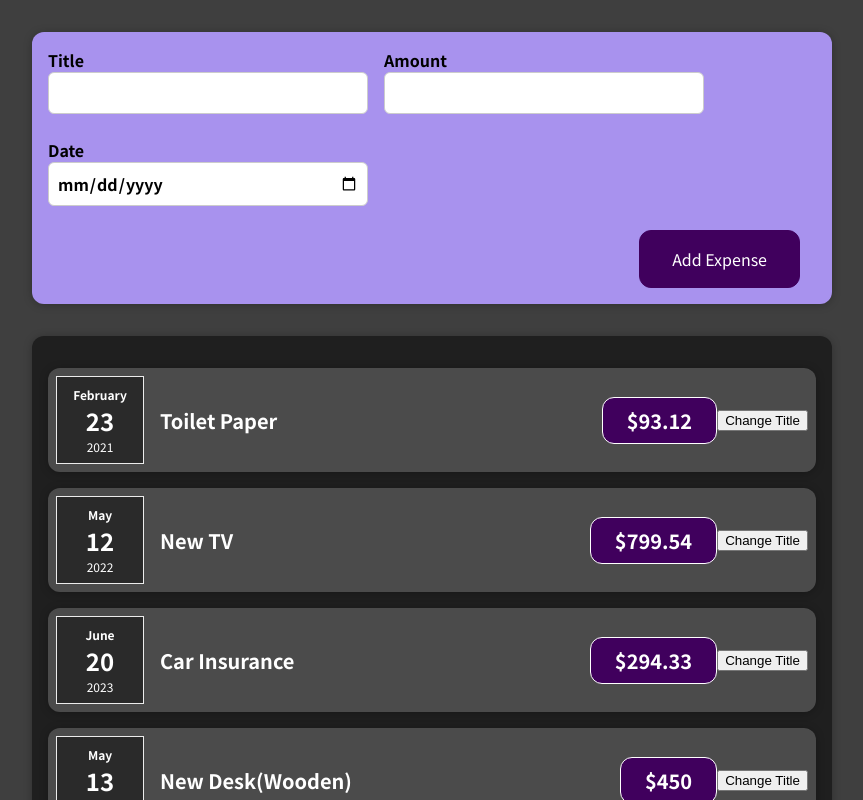
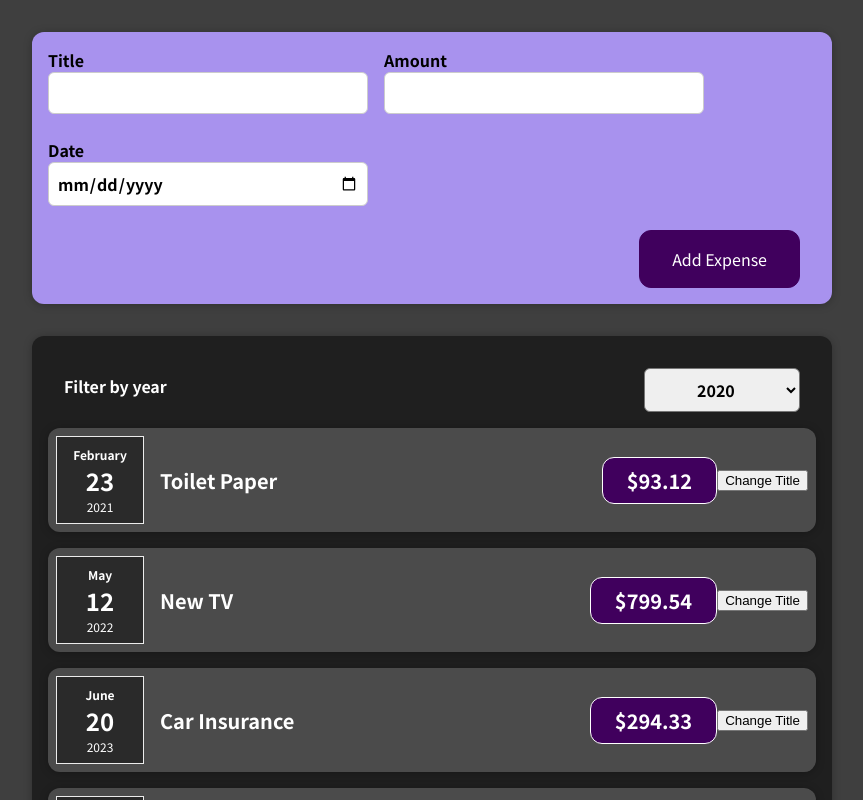
Before and after one commit to ZdraviiSmisl/ExpensesCalendar, a React (Create React App) app: page / in a window 1280 px wide. Shown: the top 800 px of the page, without its empty margins (208-1071 px from the left). Built offline with nearby package versions, Linux system fonts and the light colour scheme.

Commit message:
It was added addYearExpenseHandler

```diff
--- a/src/components/Expenses/ExpenseItem.js
+++ b/src/components/Expenses/ExpenseItem.js
@@ -6,7 +6,6 @@
 
 const ExpenseItem = (props) => {
   const [title, setTitle] = useState(props.title);
-  console.log(props);
 
   function clickHandler() {
     setTitle("Update!");
--- a/src/components/Expenses/ExpensesList.js
+++ b/src/components/Expenses/ExpensesList.js
@@ -1,10 +1,23 @@
+import React, { useState } from "react";
 import "./ExpensesList.css";
 import ExpenseItem from "../Expenses/ExpenseItem";
 import Card from "../UI/Card";
+import ExpensesFilter from "../NewExpense/ExpensesFilter";
 
 const ExpensesList = (props) => {
+  const [year, setYear] = useState("2020");
+
+  const addYearExpnseHandler = (choosenYear) => {
+    setYear(choosenYear);
+  };
+
   return (
+    <div>
       <Card className="expenses">
+        <ExpensesFilter
+          onAddYearExpense={addYearExpnseHandler}
+          selectedYear={year}
+        />
         <ExpenseItem
           title={props.items[0].title}
           amount={props.items[0].amount}
@@ -26,6 +39,7 @@
           date={props.items[3].date}
         />
       </Card>
+    </div>
   );
 };
 
--- /dev/null
+++ b/src/components/NewExpense/ExpensesFilter.css
@@ -0,0 +1,24 @@
+.expenses-filter {
+  color: white;
+  padding: 0 1rem;
+}
+
+.expenses-filter__control {
+  display: flex;
+  width: 100%;
+  align-items: center;
+  justify-content: space-between;
+  margin: 1rem 0;
+}
+
+.expenses-filter label {
+  font-weight: bold;
+  margin-bottom: 0.5rem;
+}
+
+.expenses-filter select {
+  font: inherit;
+  padding: 0.5rem 3rem;
+  font-weight: bold;
+  border-radius: 6px;
+}
--- /dev/null
+++ b/src/components/NewExpense/ExpensesFilter.js
@@ -0,0 +1,25 @@
+import React from "react";
+
+import "./ExpensesFilter.css";
+
+const ExpensesFilter = (props) => {
+  const selectYearHandler = (event) => {
+    props.onAddYearExpense(event.target.value);
+    console.log(event.target.value);
+  };
+  return (
+    <div className="expenses-filter">
+      <div className="expenses-filter__control">
+        <label>Filter by year</label>
+        <select value={props.selectedYear} onChange={selectYearHandler}>
+          <option value="2022">2022</option>
+          <option value="2021">2021</option>
+          <option value="2020">2020</option>
+          <option value="2019">2019</option>
+        </select>
+      </div>
+    </div>
+  );
+};
+
+export default ExpensesFilter;
--- a/src/components/NewExpense/NewExpense.js
+++ b/src/components/NewExpense/NewExpense.js
@@ -4,7 +4,7 @@
 import ExpenseForm from "./ExpenseForm.js";
 
 const NewExpense = (props) => {
-  const addNewEpenseDateHandler = (enteredExpenseData) => {
+  const addNewExpenseDateHandler = (enteredExpenseData) => {
     const newExpenseData = {
       ...enteredExpenseData,
       id: String(Date.now()).slice(-10),
@@ -13,7 +13,7 @@
   };
   return (
     <div className="new-expense">
-      <ExpenseForm onAddExpenseDate={addNewEpenseDateHandler} />
+      <ExpenseForm onAddExpenseDate={addNewExpenseDateHandler} />
     </div>
   );
 };
```
Lines whose indentation alone changed are shown as unchanged.
